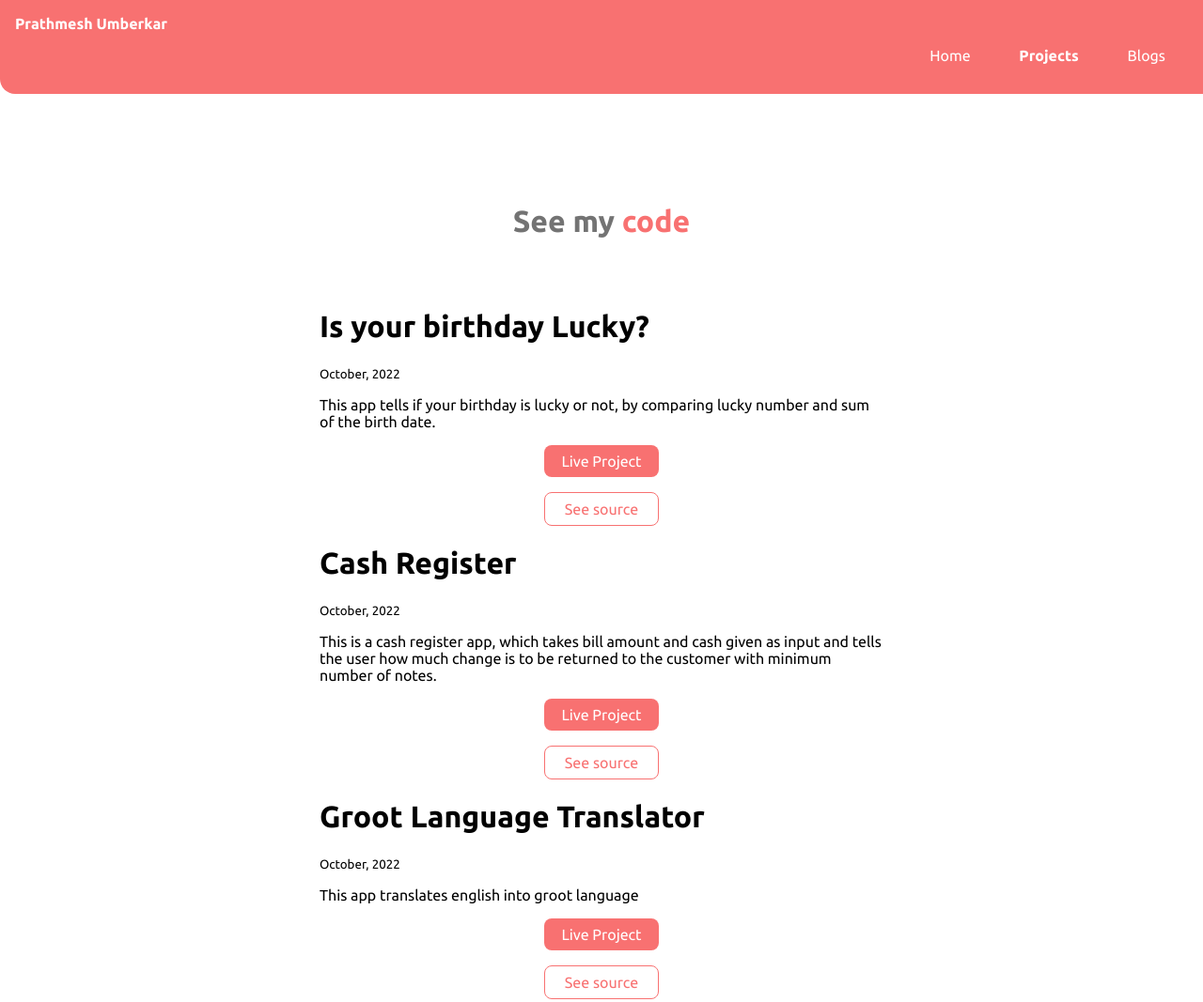
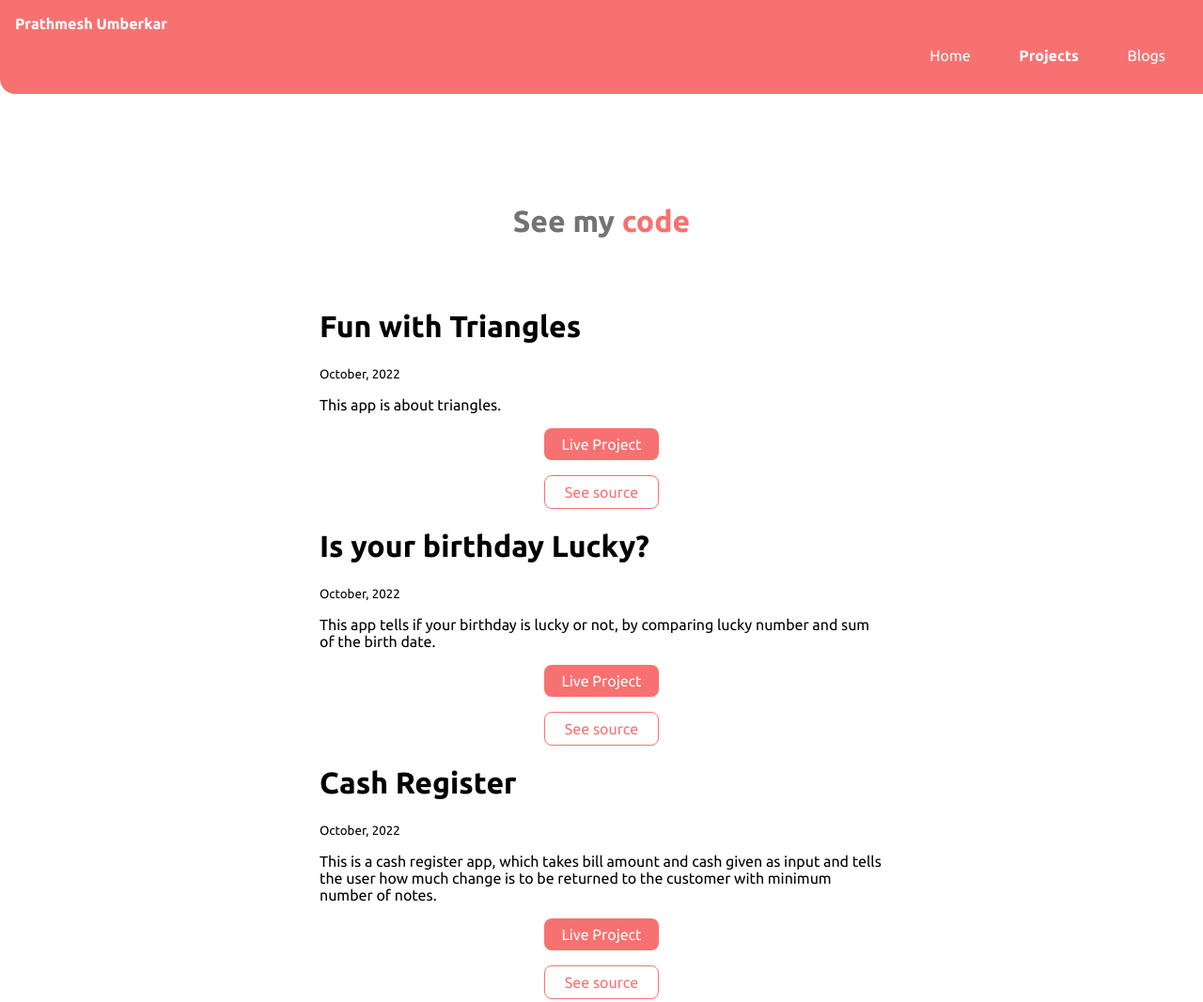
Before and after one commit to prthmh/markFour-Five-personel-porfolio, a plain HTML site: page projects.html in a window 1280 px wide. Shown: the top 1067 px of the page at 94% size. Drawn offline with Linux system fonts and the light colour scheme.

Commit message:
Update projects.html

```diff
--- a/projects.html
+++ b/projects.html
@@ -29,6 +29,13 @@
 
     <ul reversed class="list-non-bullet ">
         <div class="container container-center">
+            <li>
+                <h1>Fun with Triangles</h1>
+                <small>October, 2022</small>
+                <p>This app is about triangles.</p>
+                <a class="link link-primary button" href="https://ffun-with-triangle.netlify.app/">Live Project</a>
+                <a class="link link-secondary button" href="https://github.com/prthmh/fun-with-triangles">See source</a>
+            </li>
             <li>
                 <h1>Is your birthday Lucky?</h1>
                 <small>October, 2022</small>
```
